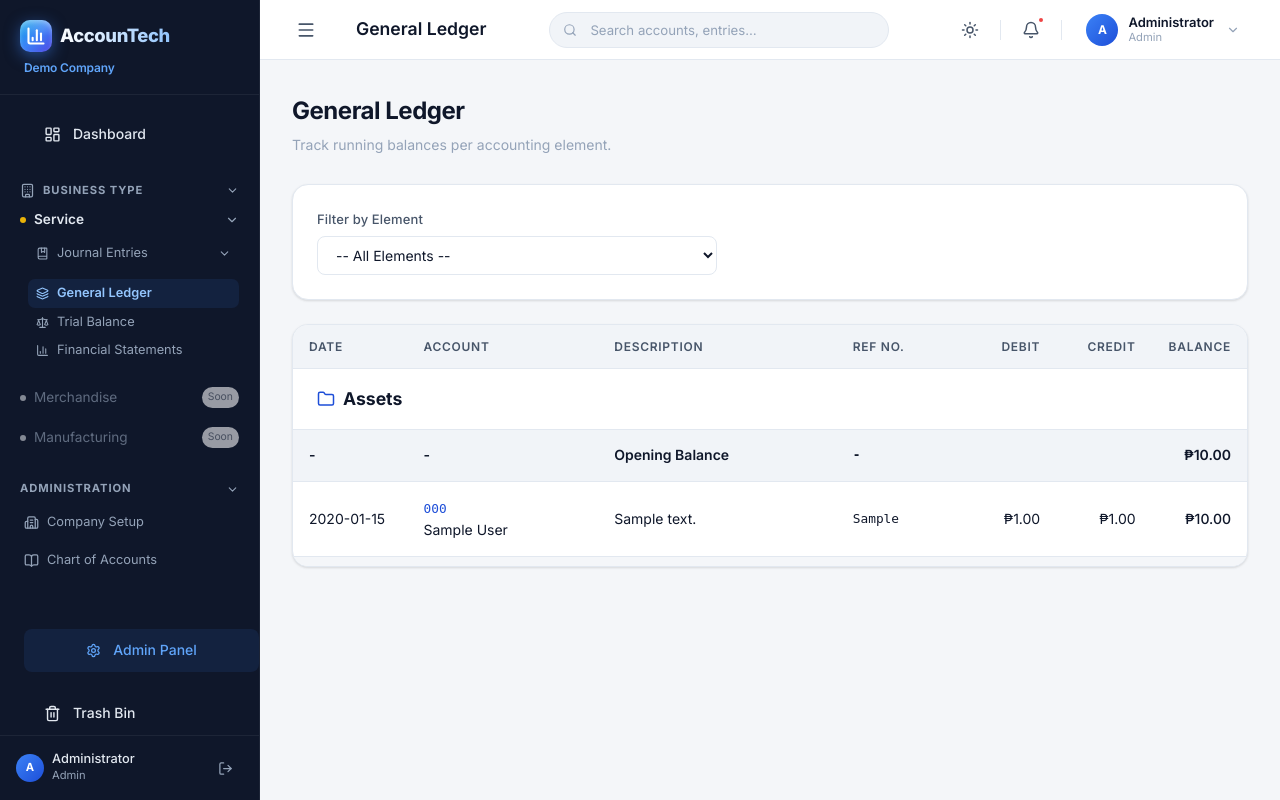
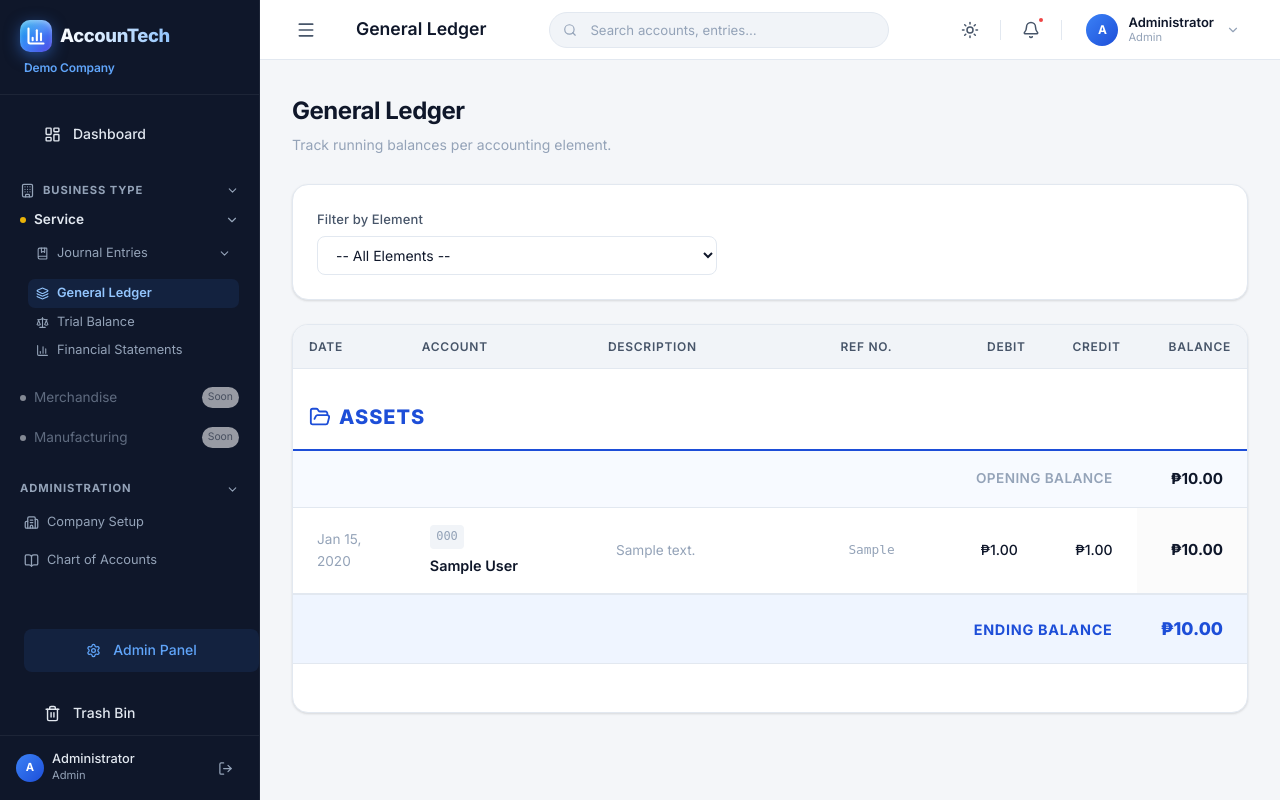
Before and after one commit to keiio04/AIS, a PHP site: page /pages/general_ledger.php in a window 1280 px wide. Run offline with PHP 8.4, Linux system fonts and the light colour scheme; a user stored in the database is signed in; data comes from the database, SQL or seed files in the repository; tables that the repository leaves empty hold one stand-in row (values such as "Sample post"); some libraries are stand-ins or nearby versions.

Commit message:
Enhance UI for single-table General Ledger

```diff
--- a/pages/general_ledger.php
+++ b/pages/general_ledger.php
@@ -101,24 +101,23 @@ foreach ($display_categories as $category):
     $displayedAny = true;
 ?>
                 <!-- Category Header Row -->
-                <tr style="background-color: var(--bg-secondary);">
-                    <td colspan="7" style="padding: 1rem 1.5rem;">
-                        <h2 style="font-size: 1.1rem; margin: 0; font-weight: 700; color: var(--text-primary); display: flex; align-items: center; gap: 0.5rem;">
-                            <i data-lucide="folder" style="width: 18px; height: 18px; color: var(--primary-color);"></i>
+                <tr>
+                    <td colspan="7" style="padding: 2rem 1rem 1rem 1rem; border-bottom: 2px solid var(--primary-color); background: transparent;">
+                        <h2 style="font-size: 1.25rem; margin: 0; font-weight: 800; color: var(--primary-color); display: flex; align-items: center; gap: 0.5rem; text-transform: uppercase; letter-spacing: 0.05em;">
+                            <i data-lucide="folder-open" style="width: 22px; height: 22px;"></i>
                             <?= htmlspecialchars($category) ?>
                         </h2>
                     </td>
                 </tr>
 
                 <!-- Opening Balance Row -->
-                <tr style="background-color: var(--bg-tertiary); font-weight: 600;">
-                    <td>-</td>
-                    <td>-</td>
-                    <td>Opening Balance</td>
-                    <td style="font-family: monospace; font-size: 0.8rem;">-</td>
-                    <td class="text-right"></td>
-                    <td class="text-right"></td>
-                    <td class="text-right">₱<?= number_format($runningBalance, 2) ?></td>
+                <tr style="background: rgba(59, 130, 246, 0.04);">
+                    <td colspan="6" class="text-right" style="font-weight: 600; color: var(--text-muted); font-size: 0.85rem; padding: 1rem 1.5rem; text-transform: uppercase; letter-spacing: 0.03em;">
+                        Opening Balance
+                    </td>
+                    <td class="text-right" style="font-weight: 700; color: var(--text-primary); padding: 1rem 1.5rem; font-size: 0.95rem;">
+                        ₱<?= number_format($runningBalance, 2) ?>
+                    </td>
                 </tr>
 
                 <!-- Transaction Lines -->
@@ -131,22 +130,48 @@ foreach ($display_categories as $category):
                         $runningBalance -= $line['debit'];
                     }
                 ?>
-                <tr>
-                    <td><?= $line['date'] ?></td>
-                    <td>
-                        <span style="color: var(--primary-color); font-family: monospace; font-size: 0.8rem;"><?= htmlspecialchars($line['code']) ?></span><br>
-                        <?= htmlspecialchars($line['account_name']) ?>
+                <tr style="transition: all 0.2s ease; border-bottom: 1px solid var(--border-color);">
+                    <td style="color: var(--text-muted); font-size: 0.85rem; padding: 1rem 1.5rem;">
+                        <?= date('M d, Y', strtotime($line['date'])) ?>
                     </td>
-                    <td><?= htmlspecialchars($line['description'] ?? '') ?></td>
-                    <td style="font-family: monospace; font-size: 0.8rem;"><?= htmlspecialchars($line['reference_no'] ?? '') ?></td>
-                    <td class="text-right"><?= $line['debit'] > 0 ? '₱'.number_format($line['debit'], 2) : '' ?></td>
-                    <td class="text-right"><?= $line['credit'] > 0 ? '₱'.number_format($line['credit'], 2) : '' ?></td>
-                    <td class="text-right" style="font-weight: 500;">₱<?= number_format($runningBalance, 2) ?></td>
+                    <td style="padding: 1rem 1.5rem;">
+                        <span style="display: inline-block; background: var(--bg-tertiary); padding: 0.15rem 0.4rem; border-radius: 4px; color: var(--text-muted); font-family: monospace; font-size: 0.75rem; margin-bottom: 0.3rem;">
+                            <?= htmlspecialchars($line['code']) ?>
+                        </span><br>
+                        <strong style="font-weight: 600; font-size: 0.9rem; color: var(--text-primary);">
+                            <?= htmlspecialchars($line['account_name']) ?>
+                        </strong>
+                    </td>
+                    <td style="color: var(--text-muted); font-size: 0.85rem; padding: 1rem 1.5rem;">
+                        <?= htmlspecialchars($line['description'] ?? '') ?>
+                    </td>
+                    <td style="font-family: monospace; font-size: 0.8rem; color: var(--text-muted); padding: 1rem 1.5rem;">
+                        <?= htmlspecialchars($line['reference_no'] ?? '') ?>
+                    </td>
+                    <td class="text-right" style="padding: 1rem 1.5rem; color: var(--text-primary); font-weight: 500;">
+                        <?= $line['debit'] > 0 ? '₱'.number_format($line['debit'], 2) : '<span style="color: var(--border-color);">-</span>' ?>
+                    </td>
+                    <td class="text-right" style="padding: 1rem 1.5rem; color: var(--text-primary); font-weight: 500;">
+                        <?= $line['credit'] > 0 ? '₱'.number_format($line['credit'], 2) : '<span style="color: var(--border-color);">-</span>' ?>
+                    </td>
+                    <td class="text-right" style="font-weight: 700; font-size: 0.95rem; color: var(--text-primary); padding: 1rem 1.5rem; background: rgba(0,0,0,0.015);">
+                        ₱<?= number_format($runningBalance, 2) ?>
+                    </td>
                 </tr>
                 <?php endforeach; ?>
 
-                <!-- End spacing for visual separation -->
-                <tr><td colspan="7" style="height: 10px; padding: 0; background: var(--bg-primary);"></td></tr>
+                <!-- Ending Balance Row -->
+                <tr style="border-top: 2px solid var(--border-color); background: rgba(59, 130, 246, 0.08);">
+                    <td colspan="6" class="text-right" style="padding: 1.25rem 1.5rem; font-weight: 700; color: var(--primary-color); font-size: 0.9rem; text-transform: uppercase; letter-spacing: 0.05em;">
+                        Ending Balance
+                    </td>
+                    <td class="text-right" style="padding: 1.25rem 1.5rem; font-weight: 800; color: var(--primary-color); font-size: 1.1rem;">
+                        ₱<?= number_format($runningBalance, 2) ?>
+                    </td>
+                </tr>
+
+                <!-- Spacer -->
+                <tr><td colspan="7" style="height: 3rem; border: none; background: transparent;"></td></tr>
 
 <?php endforeach; ?>
 
```
